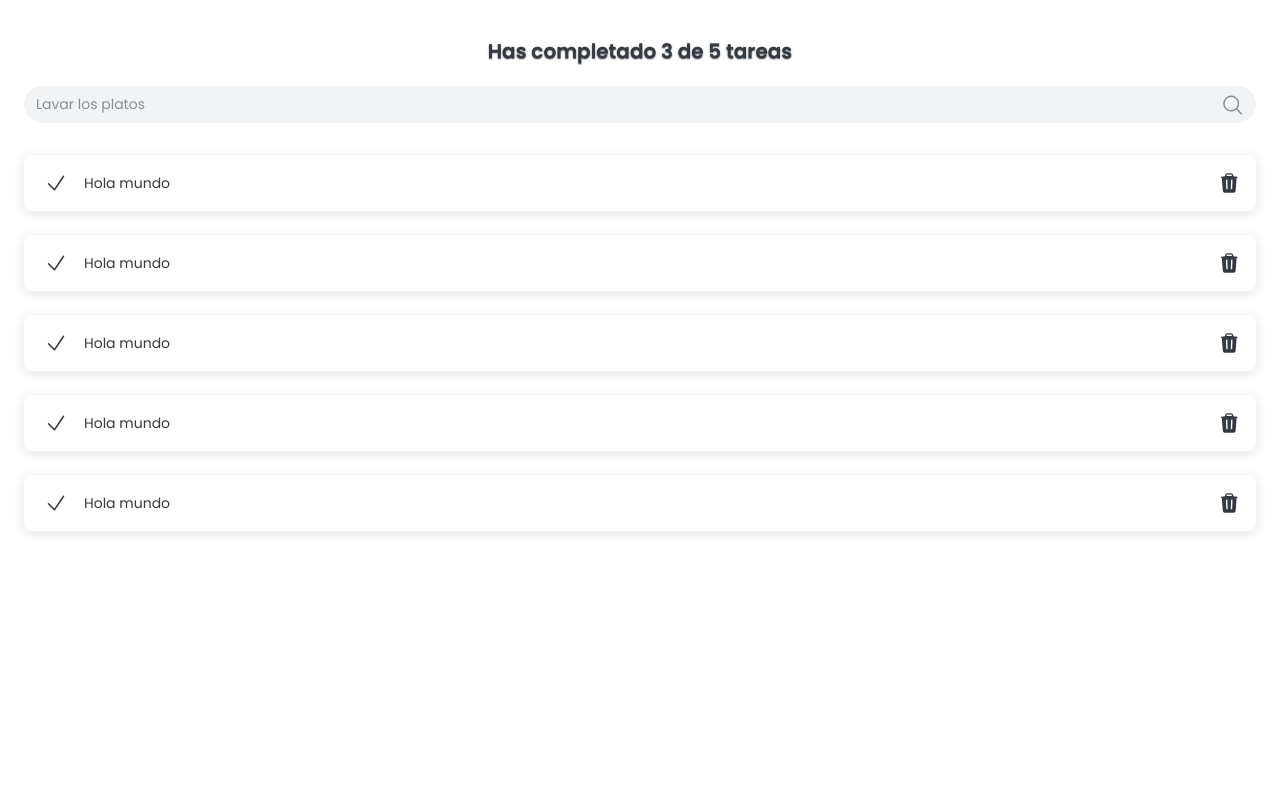
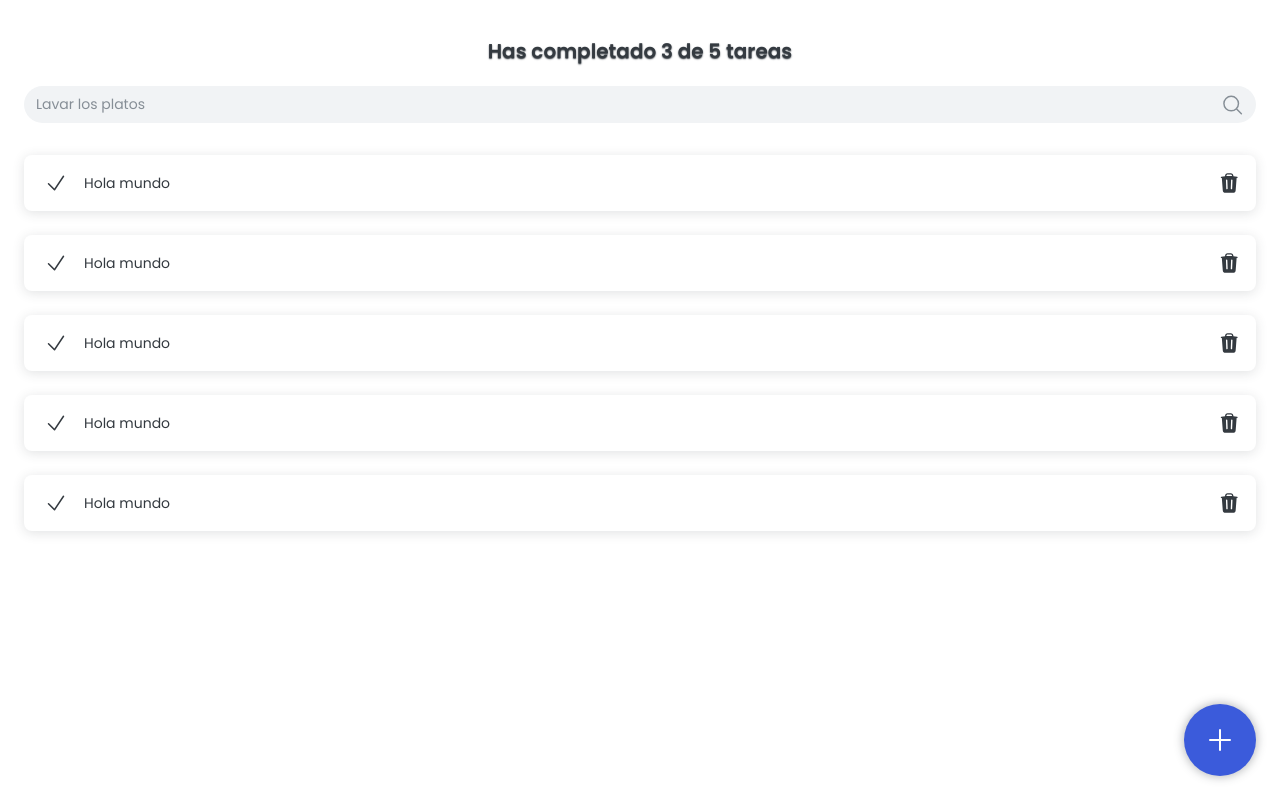
Before and after one commit to SgtGarro/App-Todo, a React (Vite) app: page / in a window 1280 px wide. Built offline with nearby package versions, Linux system fonts and the light colour scheme.

Commit message:
AddTodoButton component

```diff
--- a/src/App.jsx
+++ b/src/App.jsx
@@ -1,4 +1,5 @@
 import "./App.css";
+import AddTodo from "./components/AddTodo";
 import TodoCounter from "./components/TodoCounter";
 import TodoItem from "./components/TodoItem";
 import TodoList from "./components/TodoList";
@@ -16,6 +17,8 @@ function App() {
         <TodoItem />
         <TodoItem />
       </TodoList>
+
+      <AddTodo />
     </div>
   );
 }
--- /dev/null
+++ b/src/components/AddTodo/AddTodo.css
@@ -0,0 +1,25 @@
+.add-todo {
+  position: fixed;
+  right: 2.4rem;
+  bottom: 2.4rem;
+  border: none;
+  border-radius: 50%;
+
+  background: #3b5bdb;
+  padding: 2rem;
+  display: grid;
+  box-shadow: 0 0 10px 1px rgba(52, 58, 64, 0.35);
+  cursor: pointer;
+
+  transition: all 0.3s ease-out;
+}
+
+.add-todo:hover {
+  transform: scale(1.05) rotate(90deg);
+}
+
+.icon.icon--add {
+  width: 3.2rem;
+  height: 3.2rem;
+  color: #fff;
+}
--- /dev/null
+++ b/src/components/AddTodo/index.jsx
@@ -0,0 +1,12 @@
+import { HiPlus } from "react-icons/hi2";
+import "./AddTodo.css";
+
+function AddTodo() {
+  return (
+    <button type="button" className="add-todo">
+      <HiPlus className="icon icon--add" />
+    </button>
+  );
+}
+
+export default AddTodo;
```
